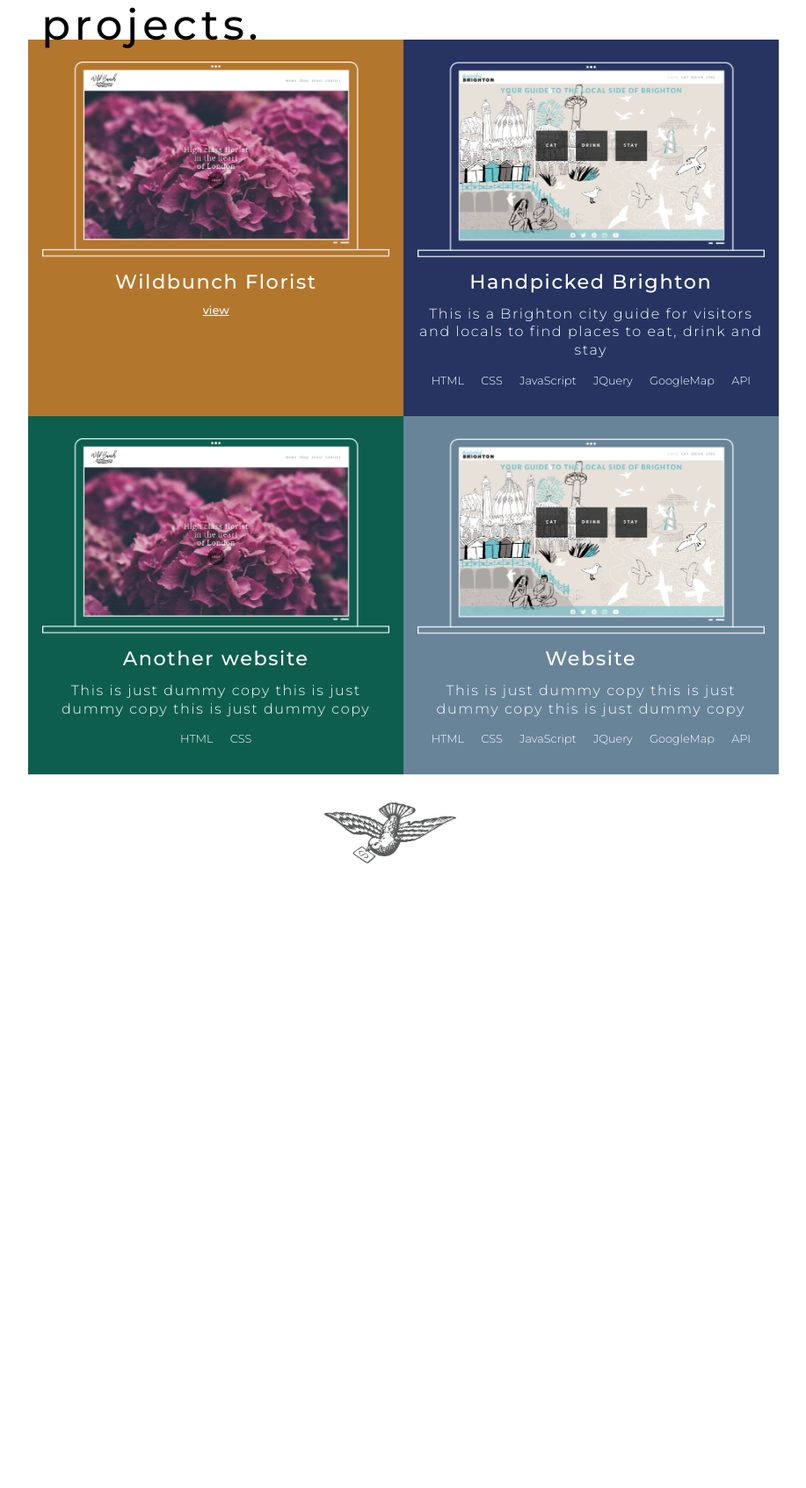
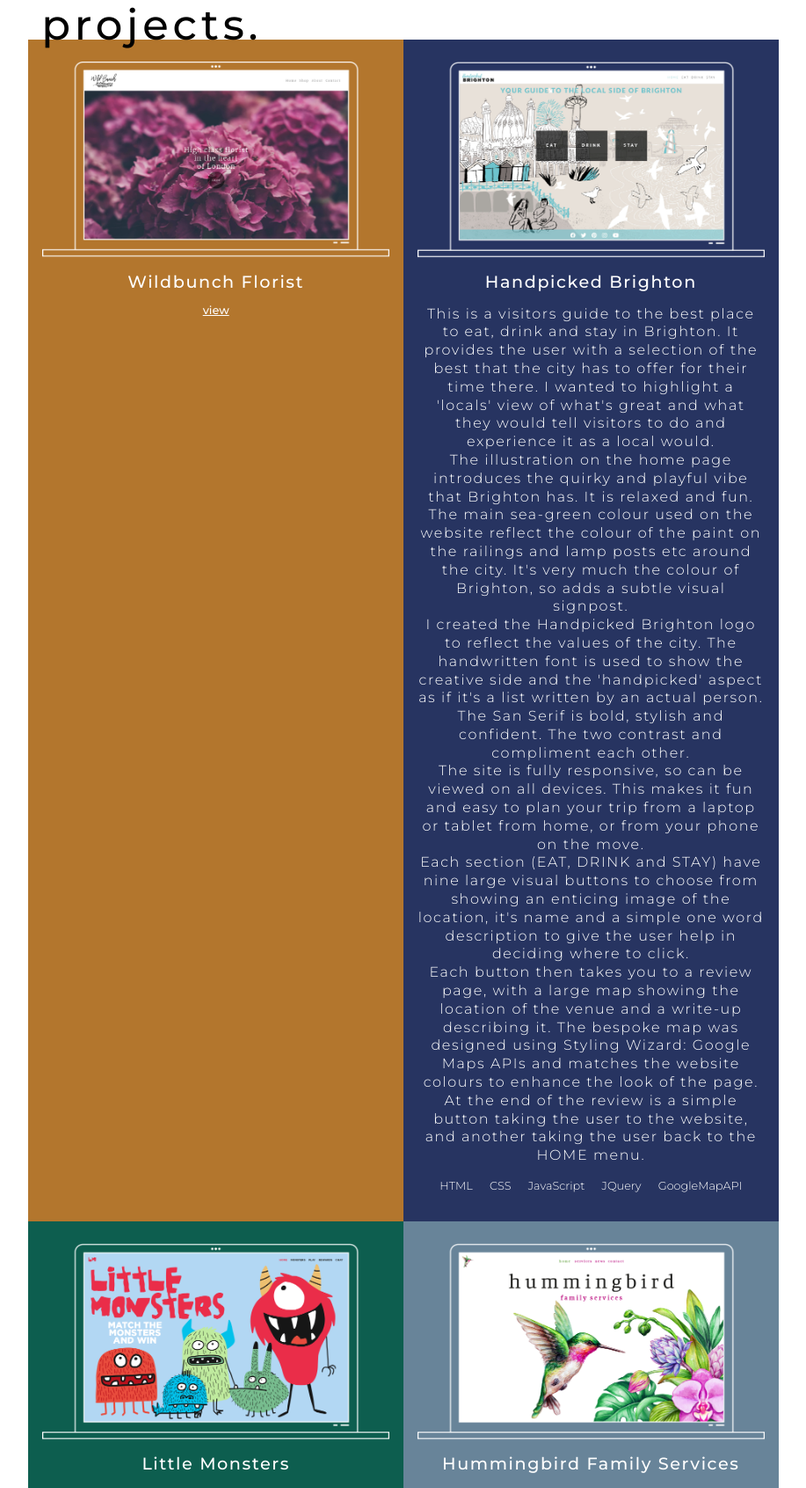
Before and after one commit to GarySimons/Gary_Simons, a Flask app: page /projects in a window 1280 px wide. Shown: the part 154-1845 px from the top of the page at 88% size, without its empty margins (181-1098 px from the left). Before the commit the page ends 1135 px from the top, so only its background shows below. Run offline with Flask 2, Linux system fonts and the light colour scheme; some libraries are stand-ins or nearby versions.

Commit message:
Uploaded new images for project page. Filling in the text sections on each project

```diff
--- a/static/css/style.css
+++ b/static/css/style.css
@@ -218,7 +218,7 @@ body {
 
 .projectname {
     color: #fff;
-    font-size: 1.4rem;
+    font-size: 1.2rem;
     line-height: 1.3rem;
     letter-spacing: 0.1rem;
     font-weight: 500;
@@ -267,7 +267,7 @@ body {
 
 .modaltitle {
     color: #fff;
-    font-size: 1.4rem;
+    font-size: 1.2rem;
     line-height: 1.3rem;
     letter-spacing: 0.1rem;
     font-weight: 500;
@@ -278,7 +278,7 @@ body {
 .modalbody {
     color: #fff;
     font-size: 1rem;
-    line-height: 1.3rem;
+    line-height: 1.2rem;
     letter-spacing: 0.1rem;
     font-weight: 300;
     text-align: center;
--- a/templates/projects.html
+++ b/templates/projects.html
@@ -21,23 +21,37 @@
     <div class="col-sm-8 col-md-4 projectpanel2">
         <img src="static/images/handpicked.png" alt="Handpicked Brighton Project" class="img-fluid laptop">
         <p class="projectname">Handpicked Brighton</p>
-        <p class="projecttext">This is a Brighton city guide for visitors and locals to find places to eat, drink and stay</p>
-        <p class="projectprogram">HTML   CSS   JavaScript   JQuery    GoogleMap API</p>
+        <p class="projecttext">This is a visitors guide to the best place to eat, drink and stay in Brighton. It provides the user with a selection of the best that the city has to offer for their time there. I wanted to highlight a 'locals' view of what's great and what they would tell visitors to do and experience it as a local would.<br />
+        The illustration on the home page introduces the quirky and playful vibe that Brighton has. It is relaxed and fun. The main sea-green colour used on the website reflect the colour of the paint on the railings and lamp posts etc around the city. It's very much the colour of Brighton, so adds a subtle visual signpost.<br />
+        I created the Handpicked Brighton logo to reflect the values of the city. The handwritten font is used to show the creative side and the 'handpicked' aspect as if it's a list written by an actual person. The San Serif is bold, stylish and confident. The two contrast and compliment each other.<br />
+        The site is fully responsive, so can be viewed on all devices. This makes it fun and easy to plan your trip from a laptop or tablet from home, or from your phone on the move.<br />
+        Each section (EAT, DRINK and STAY) have nine large visual buttons to choose from showing an enticing image of the location, it's name and a simple one word description to give the user help in deciding where to click.<br />
+        Each button then takes you to a review page, with a large map showing the location of the venue and a write-up describing it. The bespoke map was designed using Styling Wizard: Google Maps APIs and matches the website colours to enhance the look of the page. At the end of the review is a simple button taking the user to the website, and another taking the user back to the HOME menu.</p>
+        <p class="projectprogram">HTML   CSS   JavaScript   JQuery    GoogleMapAPI</p>
         </div>
     </div>
 
     <div class="row justify-content-center">
         <div class="col-sm-8 col-md-4 projectpanel3">
-        <img src="static/images/wildbunch.png" alt="Wild Bunch Project" class="img-fluid laptop">
-        <p class="projectname">Another website</p>
-        <p class="projecttext">This is just dummy copy this is just dummy copy this is just dummy copy</p>
-        <p class="projectprogram">HTML CSS</p>
+        <img src="static/images/monsters.png" alt="Wild Bunch Project" class="img-fluid laptop">
+        <p class="projectname">Little Monsters</p>
+        <p class="projecttext">This is a childrens game involving matching monsters. The freiendly,  colourful characters are boldly displayed on the home page. They are fun and engaging and help create a safe, relaxed environment. The rough and ready typography matches the monster theme of the site and is again friendly and welcoming<br />
+        dummy text in here will be filled in later dummy text in here will be filled in later dummy text in here will be filled in later dummy text in her d in later <br />
+        dummy text in here will be filled in later dummy text in here will be filled in later dummy text in here will be filled in later dummy text in here will be filled in later dummy text in here will be filled in later dummy text in here will be filled in later <br />
+
+        </p>
+        <p class="projectprogram">HTML   CSS   JavaScript   JQuery</p>
         </div>
         <div class="col-sm-8 col-md-4 projectpanel4">
-        <img src="static/images/handpicked.png" alt="Handpicked Brighton Project" class="img-fluid laptop">
-        <p class="projectname">Website</p>
-        <p class="projecttext">This is just dummy copy this is just dummy copy this is just dummy copy</p>
-        <p class="projectprogram">HTML   CSS   JavaScript   JQuery    GoogleMap API</p>
+        <img src="static/images/hummingbird.png" alt="Handpicked Brighton Project" class="img-fluid laptop">
+        <p class="projectname">Hummingbird Family Services</p>
+        <p class="projecttext">This is a website for a fictional family services company. I wanted the user experience to be positive and welcomimg, as these services are mostly contacted in times of struggle and unhappiness. The bright hummingbird illustration feels hopeful and joyous with uplifting colours against a white clean calming background. The clean typography adds to the feeling of calm
+        <br />
+        dummy text in here wil  in later dummy text in here will be filled in later dummy text in here will be filled in later dummy text in here will be filled in later dummy text in here will be filled in later dummy text in here will be filled in later <br />
+        dummy text in here will be filled in later dummy text in here will be filled in later dummy text in here will be filled in later dummy text in here will be filled in later dummy text in here will be filled in later dummy text in here will be filled in later <br />
+        dummy tex er dummy text in here will be filled in later dummy text in here will be filled in later dummy text in here will be filled in later dummy text in here will be filled in later dummy text in here will be filled in later <br />
+        </p>
+        <p class="projectprogram">HTML   CSS   Python   MongoDB</p>
         </div>
     </div>
 
@@ -62,10 +76,28 @@
 
       <div>
         <h5 class="modaltitle">Wildbunch Florist</h5>
-        <p class="modalbody">Wild Bunch Florist is a fictional business in Soho dummy
-        text in here to be filled in later dummy text in here to be filled in later
-        dummy text in here to be filled in later dummy text in here to be filled in
-        later dummy text in here to be filled in later dummy text in here to be filled in later </p>
+        <p class="modalbody">Wild Bunch is a (fictious) high-end florist based in Soho, central London. I wanted to create a strong visual brand for them using beautiful imagery and an upmarket feel.<br />
+
+I created the Wild Bunch logo to reflect the brand's values. I used a hand written font to show the brand's wild and care-free attitude, which I feel would resonate with it's customers who want that little bit of wildness in the middle of the city. I tied this with a graphic of branch to give an immediately relatable image to show that they are a flower shop. The branch is repeated across the site and serve as a logo and a section divider.
+<br />
+I used a subtle grey colour for the typography and spaced out the letters of the words the achieve a high-class feel.<br />
+
+The use of the beautiful flowers for the home and shopping pages again refects the high-end nature of the business. They are deliberately rustic in their style in keeping with the brand values.<br />
+
+A secondary purple colour works in harmony with the grey, and ties in with the full-screen home page image.<br />
+
+The Navigation bar is always visible when you are on the site, allowing for easy navigation to any part, no matter where you first land.<br />
+
+The home button and logo will take you right back to the landing page where you can get your bearings and start your journey.<br />
+
+The home page has a clear button to direct the user straight to the shopping section if they wish. Once there, there are beautiful flower images to entice which are clickable to show more detal and give options on price and a 'Buy Now' button.<br />
+
+The About Us page shows off the owners and their beliefs and services. This builds them up as real people you feel you know about and builds a connection.<br />
+
+The Contact Us box gives the address and contact details, as well as a detailed map of where they can be found.<br />
+
+In the footer, there are links to all their social media, so you can connect with them more.
+</p>
         <p class="projectprogram">HTML CSS</p>
       </div>
 
```
Also changed, not shown: static/images/btnprojects.png (added), static/images/hummingbird.png (added), static/images/hummingbirdProjects.png (added), static/images/monsterprojects.png (added), static/images/monsters.png (added), 1 other file.
